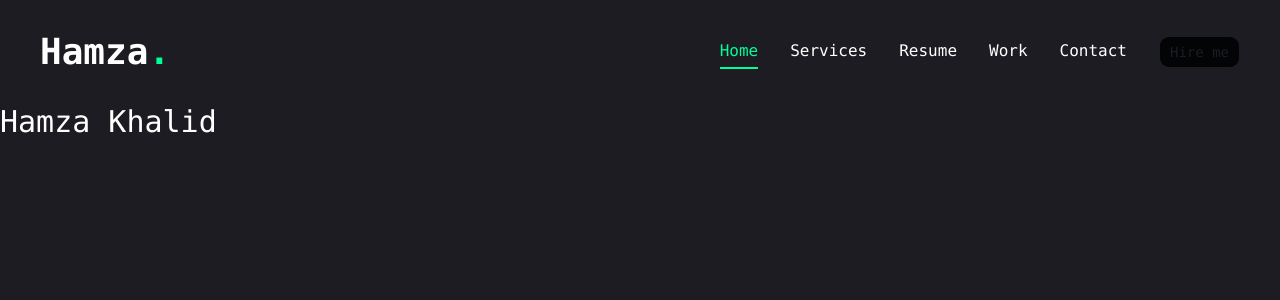
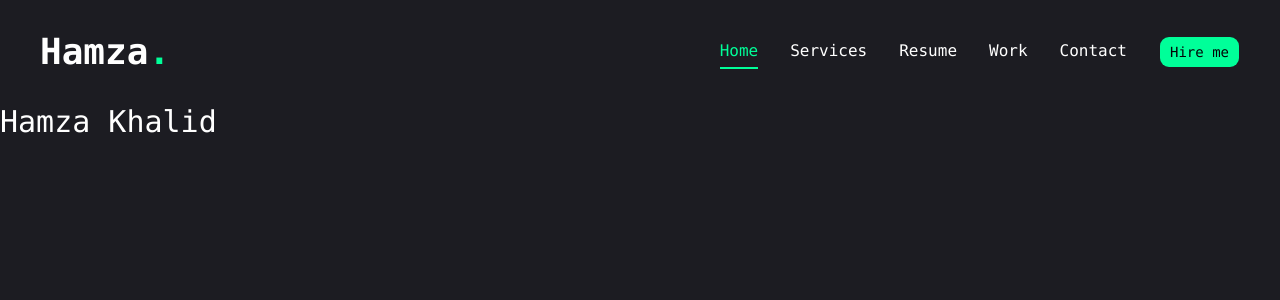
Before and after one commit to Hamza11067/portfolio, a Next.js app: page / in a window 1280 px wide. Shown: the top 300 px of the page. Built offline with nearby package versions, Linux system fonts and the light colour scheme.

Commit message:
Stair animation complete

```diff
--- a/app/page.jsx
+++ b/app/page.jsx
@@ -1,4 +1,3 @@
-import Image from "next/image";
 
 export default function Home() {
   return (
--- a/components/ui/button.jsx
+++ b/components/ui/button.jsx
@@ -5,11 +5,11 @@
 import { cn } from "@/lib/utils"
 
 const buttonVariants = cva(
-  "group/button inline-flex shrink-0 items-center justify-center rounded-lg border border-transparent bg-clip-padding text-sm font-medium whitespace-nowrap transition-all outline-none select-none focus-visible:border-ring focus-visible:ring-3 focus-visible:ring-ring/50 active:not-aria-[haspopup]:translate-y-px disabled:pointer-events-none disabled:opacity-50 aria-invalid:border-destructive aria-invalid:ring-3 aria-invalid:ring-destructive/20 dark:aria-invalid:border-destructive/50 dark:aria-invalid:ring-destructive/40 [&_svg]:pointer-events-none [&_svg]:shrink-0 [&_svg:not([class*='size-'])]:size-4",
+  "group/button inline-flex shrink-0 items-center justify-center rounded-lg cursor-pointer border border-transparent bg-clip-padding text-sm font-medium whitespace-nowrap transition-all outline-none select-none focus-visible:border-ring focus-visible:ring-3 focus-visible:ring-ring/50 active:not-aria-[haspopup]:translate-y-px disabled:pointer-events-none disabled:opacity-50 aria-invalid:border-destructive aria-invalid:ring-3 aria-invalid:ring-destructive/20 dark:aria-invalid:border-destructive/50 dark:aria-invalid:ring-destructive/40 [&_svg]:pointer-events-none [&_svg]:shrink-0 [&_svg:not([class*='size-'])]:size-4",
   {
     variants: {
       variant: {
-        default: "bg-primary text-primary-foreground [a]:hover:bg-primary/80",
+        default: "bg-accent text-primary hover:bg-accent-hover",
         outline:
           "border-border bg-background hover:bg-muted hover:text-foreground aria-expanded:bg-muted aria-expanded:text-foreground dark:border-input dark:bg-input/30 dark:hover:bg-input/50",
         secondary:
```
